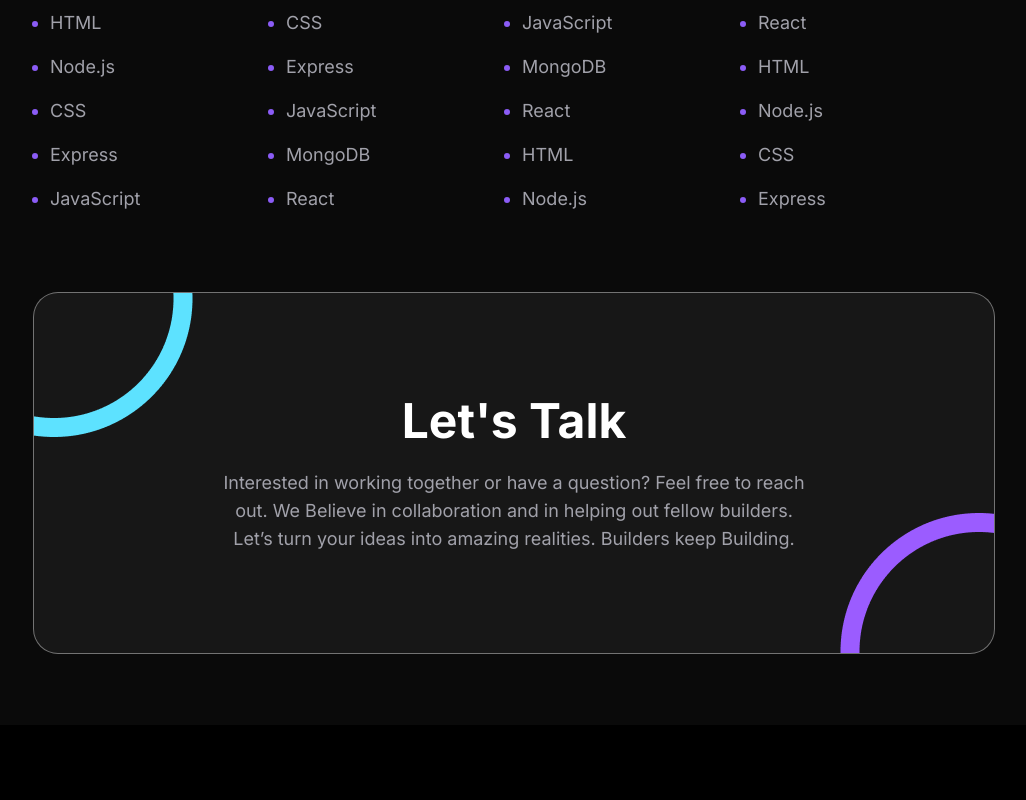
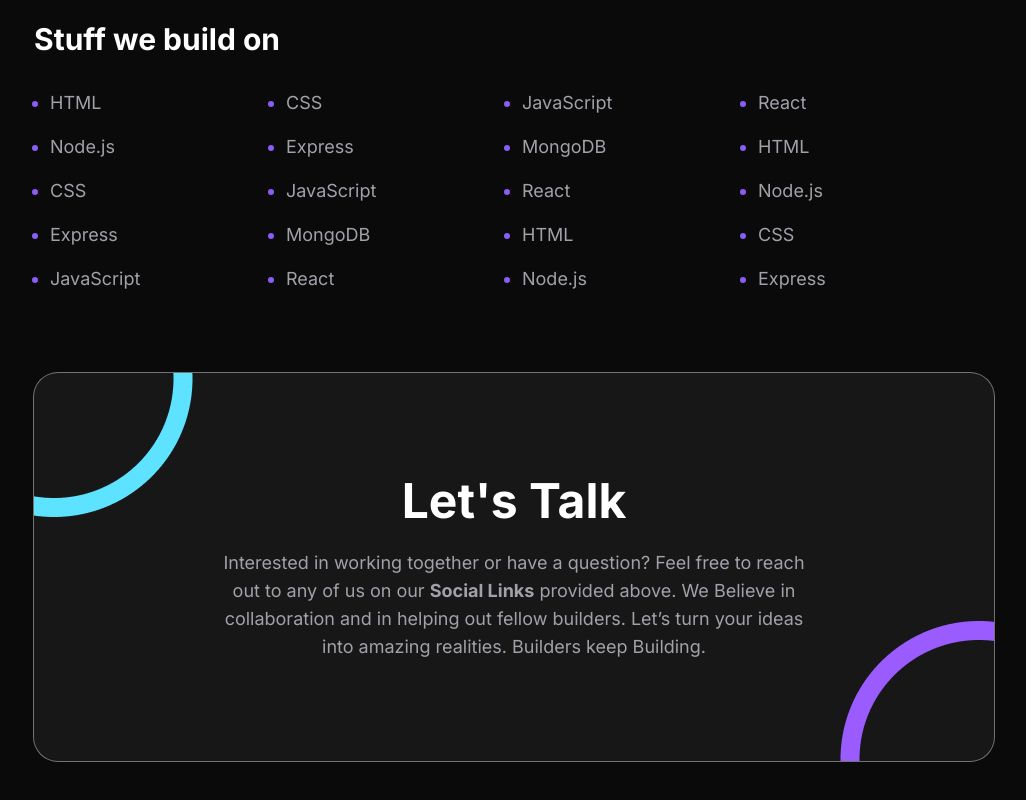
Before and after one commit to khardikk/Builders_hub, a React (Vite) app in the folder Frontend/builders_landing/: page / in a window 1280 px wide. Shown: the part 3990-4790 px from the top of the page, without its empty margins (126-1152 px from the left). Before the commit the page ends 4715 px from the top, so only its background shows below. Built offline with nearby package versions, Linux system fonts and the light colour scheme.

Commit message:
Moved Social Icons

```diff
--- a/Frontend/builders_landing/src/components/About.jsx
+++ b/Frontend/builders_landing/src/components/About.jsx
@@ -4,7 +4,7 @@ import connect from '../assets/connect.png';
 const About = () => {
   return (
     <>
-    <div data-aos="fade-up" data-aos-duration="1500" id='about-section' class="flex flex-row justify-between mt-8 ">
+    <div data-aos="fade-up" data-aos-duration="1500" id='about-section' class="flex flex-row justify-between mt-8 mb-20">
     <div class="flex flex-col w-[51.375rem]">
         <h1 className="text-left mb-10 font-Inter font-bold text-5xl">About Us</h1>
         <p class="text-left w-[45rem] font-DMSans text-2xl leading-relaxed mb-8">With over 4 years of experience in digital product design, I'm passionate about creating engaging and functional solutions that meet users' needs. My focus on user research and usability ensures that
--- a/Frontend/builders_landing/src/components/Contact.jsx
+++ b/Frontend/builders_landing/src/components/Contact.jsx
@@ -16,7 +16,7 @@ const Contact = () => {
           <div className='flex flex-col items-center justify-center my-20 w-[602px]'>
             <div style={{ marginBottom: '20px' }}>
               <h1 className='font-Inter font-bold text-5xl mt-6 mb-6'> Let's Talk</h1>
-              <p className='font-Inter font-normal text-lg text-zinc-400 w-full'>Interested in working together or have a question? Feel free to reach out. We  Believe in collaboration and in helping out fellow builders.
+              <p className='font-Inter font-normal text-lg text-zinc-400 w-full'>Interested in working together or have a question? Feel free to reach out to any of us on our <b>Social Links</b> provided above. We  Believe in collaboration and in helping out fellow builders.
                 Let’s turn your ideas into amazing realities. Builders keep Building.</p>
             </div>
 
```
